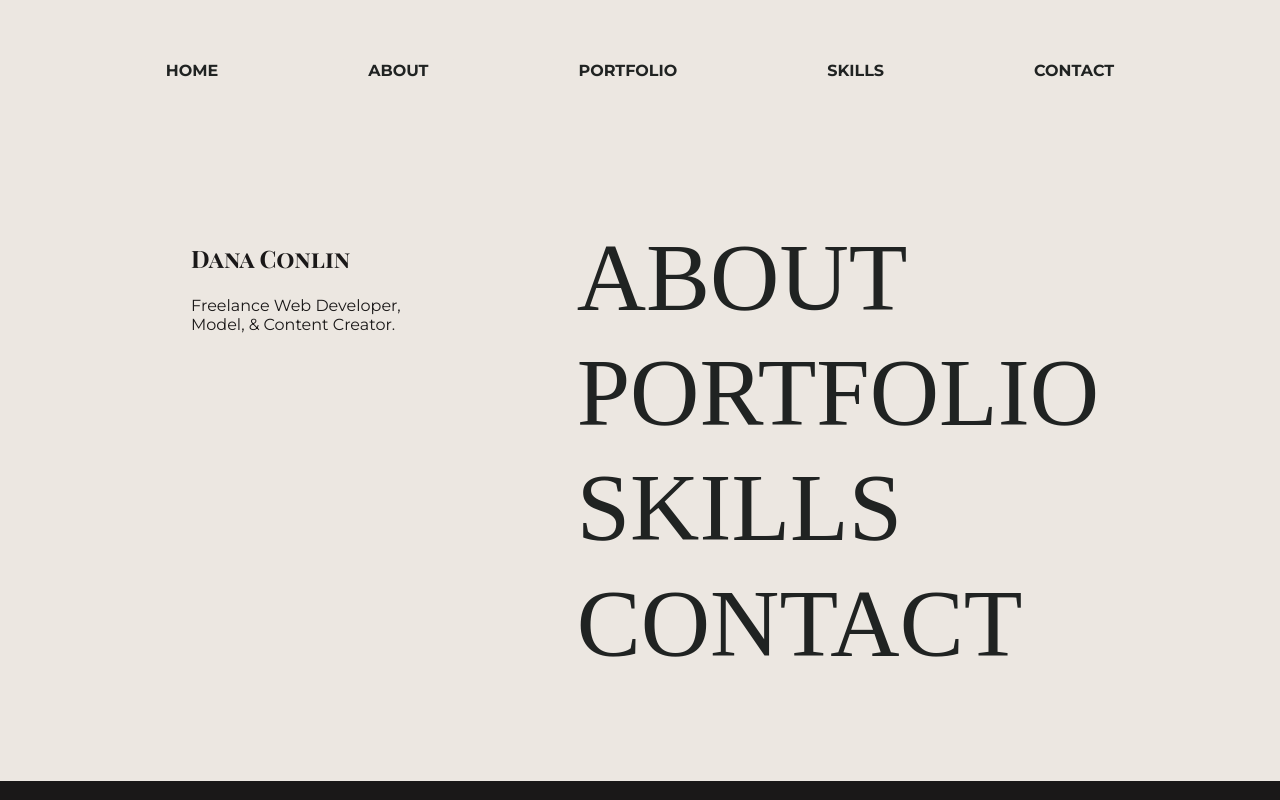
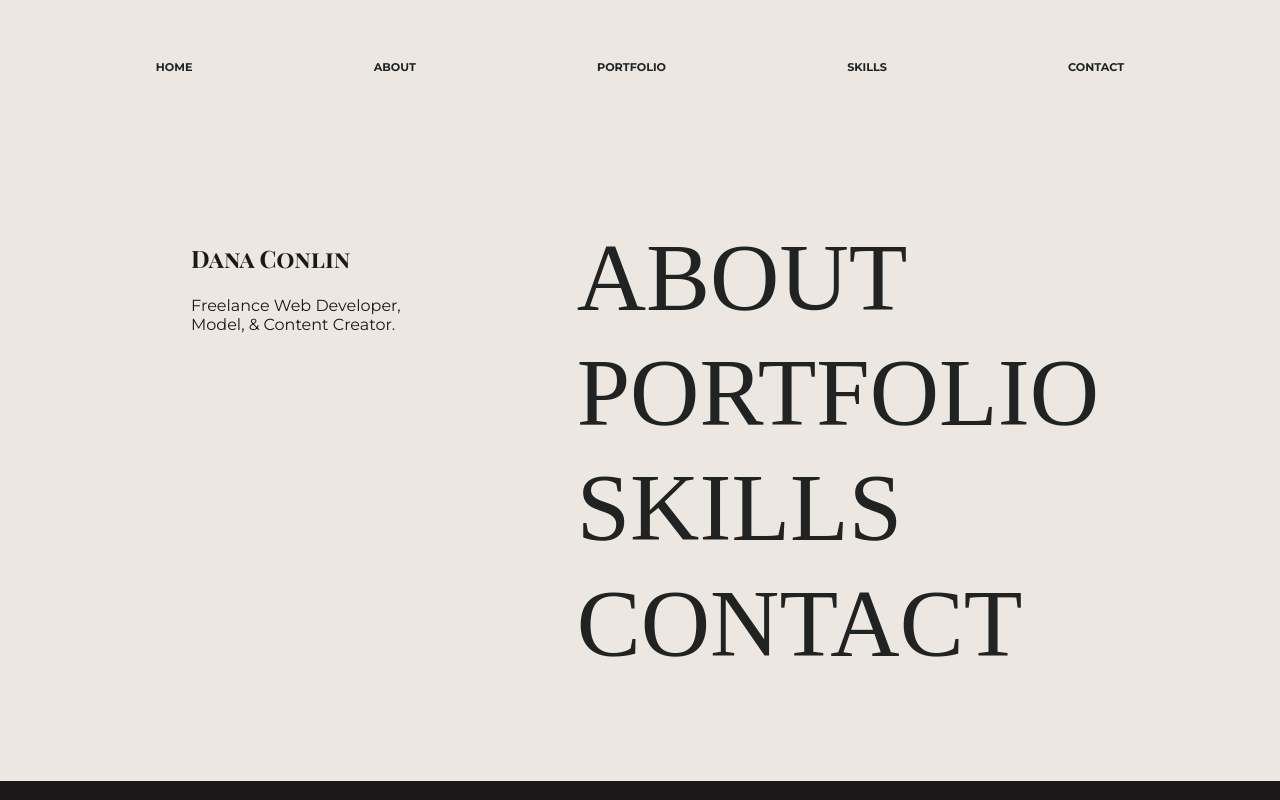
Before and after one commit to dcunivers/My-Portfolio, a website built with Parcel: page index.html in a window 1280 px wide. Shown: the top 800 px of the page. Built offline with nearby package versions, Linux system fonts and the light colour scheme; a web font is replaced by a local one.

Commit message:
css edits for mobile version

```diff
--- a/css/main.css
+++ b/css/main.css
@@ -195,13 +195,16 @@ header {
 nav ul {
   display: flex;
   justify-content: space-between;
+  flex-flow: column;
+  align-items: center;
+  visibility: hidden;
 }
 
 header nav ul li {
   font-size: 1.125em;
   background: #ece7e1;
   border-radius: 5px;
-  padding: 5px 25px;
+  padding: 5px 15px;
   font-weight: 700;
 }
 
@@ -268,8 +271,9 @@ footer .social-icons p {
 p#email-header {
   padding-top: 20px;
   padding-bottom: 60px;
-  font-size: 1.45em;
-  font-style: normal
+  font-size: 1.1em;
+  font-style: normal;
+  line-height: 1.2;
 }
 
 footer .social-icons p i {
@@ -286,8 +290,9 @@ footer .contact {
 /* ---------- Hero Area ---------- */
 
 .section-container {
-  padding: 80px 20px;
+  padding: 20px;
   justify-content: left;
+  min-height: 500px;
 }
 
 .section-left {
@@ -477,7 +482,7 @@ figure {
     }
 
     header nav ul li {
-      font-size: 1rem;
+      font-size: .7rem;
     }
 
     /* element margins */
@@ -508,7 +513,11 @@ figure {
     display: flex;
     justify-content: space-between;
     width: 80%;
+    flex-flow: row wrap;
+    align-items: left;
+    visibility: visible;
   }
+
 
   button {
     display: none;
```
